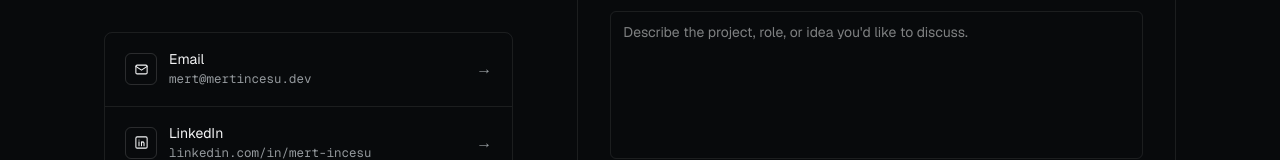
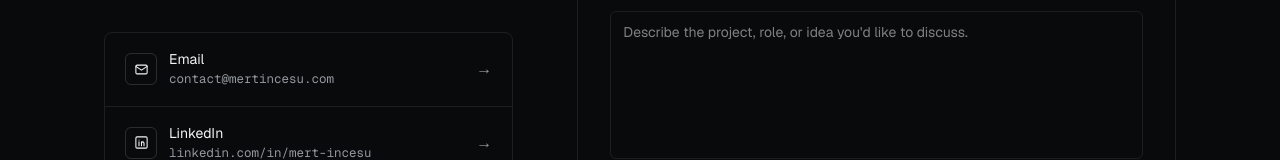
Before and after one commit to mertinc/mertincesu-website, a Next.js app: page / in a window 1280 px wide. Shown: the part 4644-4804 px from the top of the page. Built offline with nearby package versions, Linux system fonts and the light colour scheme.

Commit message:
Update contact email to contact@mertincesu.com

```diff
--- a/components/contact.tsx
+++ b/components/contact.tsx
@@ -31,8 +31,8 @@ const links = [
   {
     icon: EmailIcon,
     key: "email",
-    display: "mert@mertincesu.dev",
-    href: "mailto:mert@mertincesu.dev",
+    display: "contact@mertincesu.com",
+    href: "mailto:contact@mertincesu.com",
     arrow: "→",
   },
   {
```
